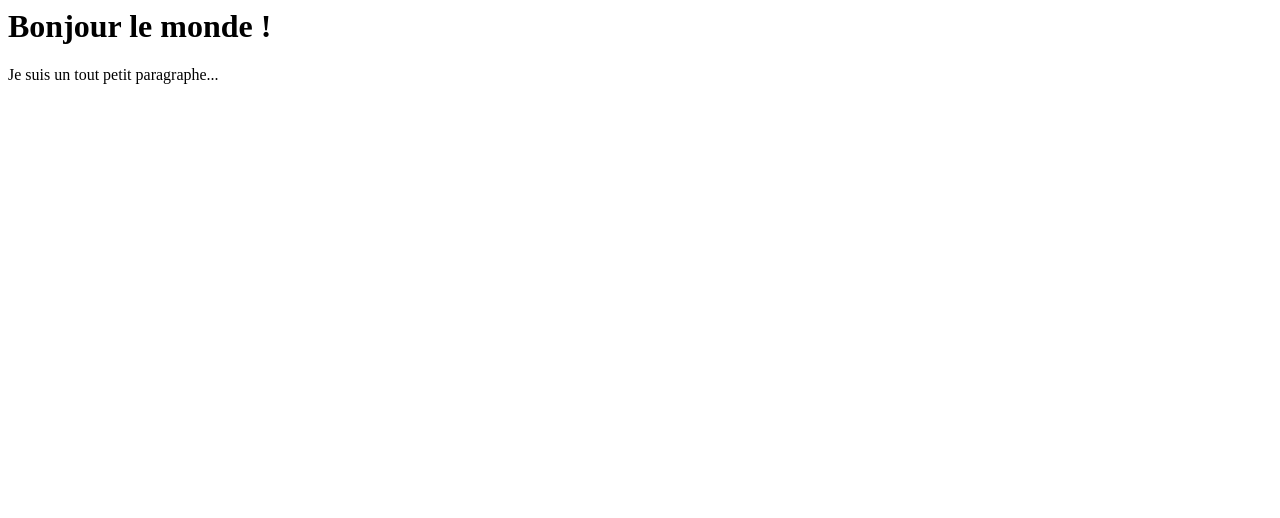
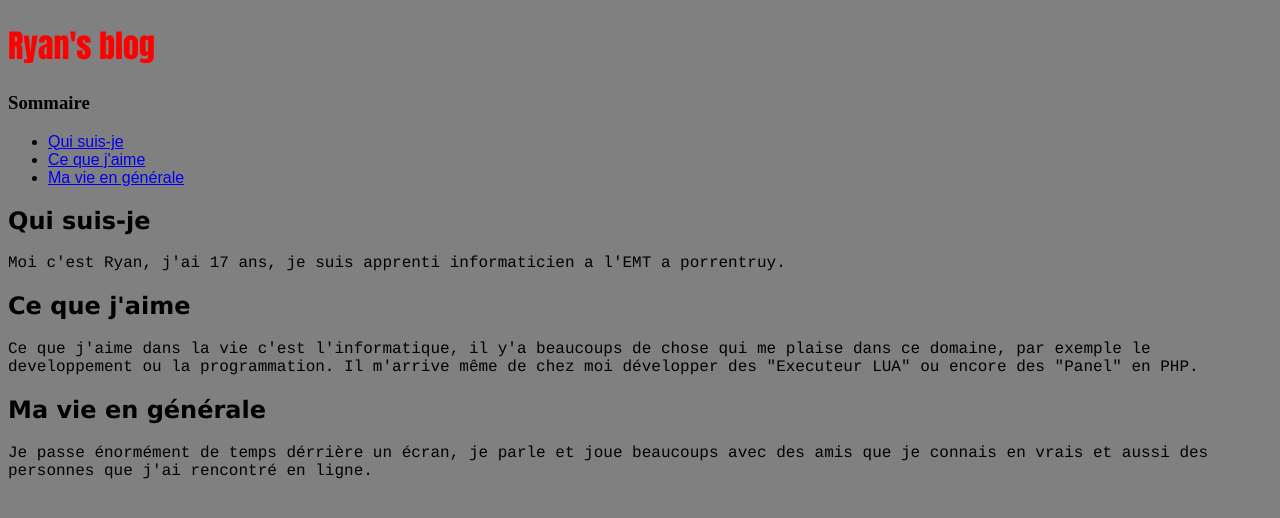
Before and after one commit to Bazdrya/Bazdrya, a plain HTML site: page index.html in a window 1280 px wide. Drawn offline with Linux system fonts and the light colour scheme.

Commit message:
Copie code kan ( ex blog)

```diff
--- a/index.html
+++ b/index.html
@@ -1,2 +1,56 @@
-<h1> Bonjour le monde !</h1>
-<p> Je suis un tout petit paragraphe...</p>
+<!DOCTYPE html>
+<html>
+    <head>
+        <meta charset="utf-8">
+        <title>Project: Blog</title>
+  <style type="text/css">
+ h1{
+     font-family : Impact;
+     color: red;
+ }
+
+  body {
+    color: black ;
+    background-color: gray;
+  }
+
+  h2{
+      font-family: verdana;
+  }
+  p{
+      font-family:Courier;
+  }
+  li{
+      font-family: arial;
+  }
+  </style>
+    </head>
+    <body>
+
+        <h1>Ryan's blog</h1>
+
+        <h3>Sommaire</h3>
+        <ul>
+            <li><a href="#MVEG">Qui suis-je</a></li>
+            <li><a href="#CQJ">Ce que j'aime</a></li>
+            <li><a href="#MVEG">Ma vie en générale</a></li>
+        </ul>
+
+        <h2 id="QSJ">Qui suis-je</h2>
+
+        <p>Moi c'est Ryan, j'ai 17 ans, je suis apprenti                     informaticien a l'EMT a porrentruy.</p>
+
+        <h2 id="CQJ">Ce que j'aime</h2>
+
+        <p> Ce que j'aime dans la vie c'est l'informatique,
+        il y'a beaucoups de chose qui me plaise dans ce domaine,
+        par exemple le developpement ou la programmation. Il             m'arrive même de chez moi développer des "Executeur LUA"         ou encore des "Panel" en PHP.
+
+        <h2 id="MVEG">Ma vie en générale</h2>
+        <p> Je passe énormément de temps dérrière un écran, je           parle et joue beaucoups avec des amis que je connais en          vrais et aussi des personnes que j'ai rencontré en ligne. </p>
+
+
+
+
+    </body>
+</html>
```
